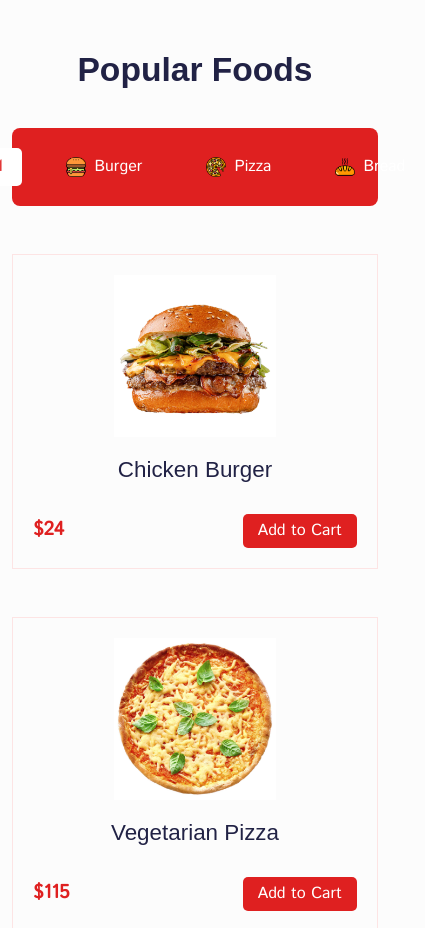
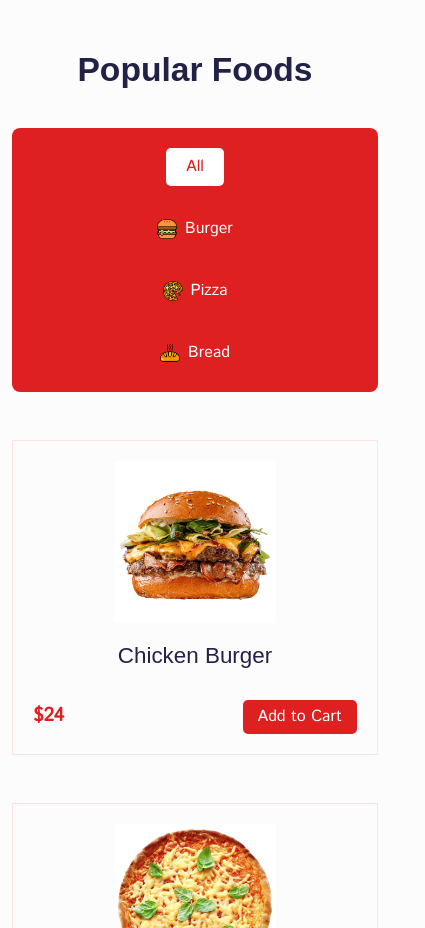
Before and after one commit to rara-record/pizzaman, a React (Create React App) app: page /home in a window 390 px wide. Shown: the part 2600-3528 px from the top of the page, 425 px wide, since content can reach past the window. Built offline with nearby package versions, Linux system fonts and the light colour scheme; a web font is replaced by a local one.

Commit message:
[design] product-section food 카테고리 반응형 디자인 수정 (567px 밑으로 food__category : flex-direction column 으로)

```diff
--- a/src/style.css
+++ b/src/style.css
@@ -271,6 +271,10 @@
     border-radius: 5px;
     color: #df2020 !important; }
 
+@media only screen and (max-width: 576px) {
+  .product .food__category {
+    flex-direction: column; } }
+
 .hero__content {
   padding-top: 70px; }
   .hero__content p {
@@ -372,7 +376,7 @@
   .product .wrapper {
     flex-direction: column; } }
 
-@media only screen and (max-width: 768px) {
+@media only screen and (max-width: 767px) {
   .product__content h5 a {
     font-size: 1.4rem; }
   .product .addTOCart__btn {
--- a/src/styles/home/_index.scss
+++ b/src/styles/home/_index.scss
@@ -46,3 +46,11 @@
     }
   }
 }
+
+@media only screen and (max-width: 576px) {
+  .product {
+    .food__category {
+      flex-direction: column;
+    }
+  }
+}
```
Also changed, not shown: 1 other file (tests, documents, lock files or other folders).
